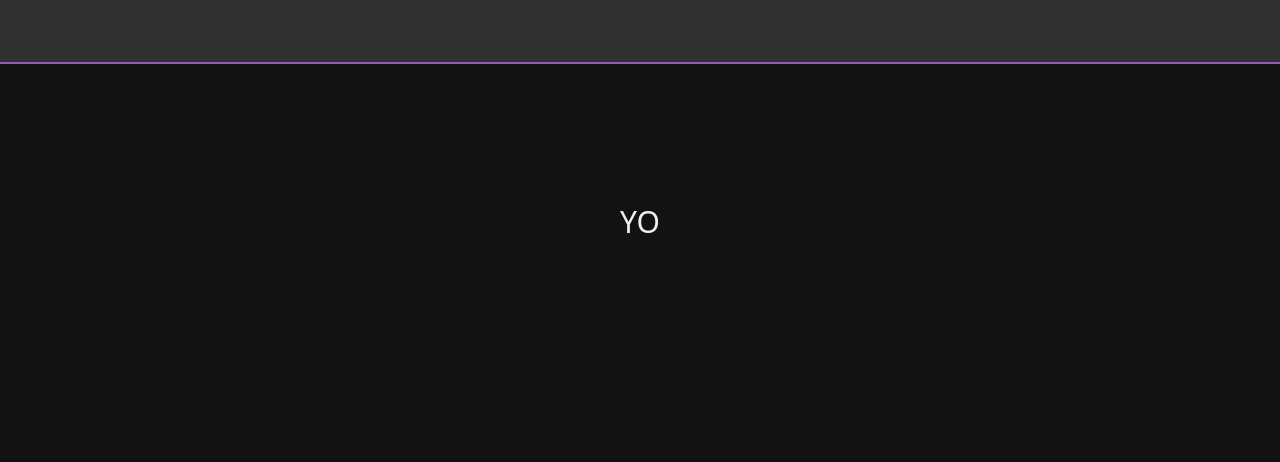
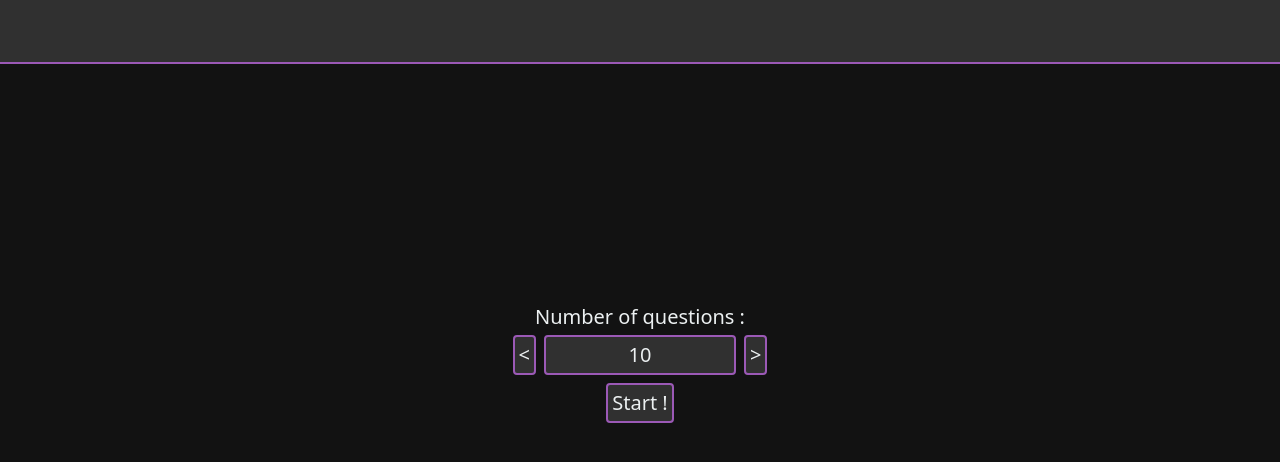
Before and after one commit to Herbin-Clement/QuizzAppReact, a React (Create React App) app: page / in a window 1280 px wide. Shown: the top 462 px of the page. Built offline with nearby package versions, Linux system fonts and the light colour scheme.

Commit message:
fix: add data hooks

```diff
--- a/src/App.js
+++ b/src/App.js
@@ -1,4 +1,4 @@
-import React, { useState } from 'react';
+import React from 'react';
 import Header from './components/Header/Header.jsx';
 import QuizzApp from './components/QuizzApp/QuizzApp.jsx';
 
@@ -6,7 +6,7 @@ const App = () => {
   return (
     <div className="flex flex-col">
       <Header></Header>
-      <QuizzApp nbQuestion={5}></QuizzApp>
+      <QuizzApp></QuizzApp>
     </div>
   );
 };
--- a/src/components/QuizzApp/Quizz/Answer.jsx
+++ b/src/components/QuizzApp/Quizz/Answer.jsx
@@ -1,6 +1,3 @@
-import react from 'react';
-import { useState } from 'react';
-
 const Answer = ({ answer, isSelected, select, id }) => {
 
     let borderColor = isSelected ? "border-cloud" : "border-amethist";
--- a/src/components/QuizzApp/Quizz/Question.jsx
+++ b/src/components/QuizzApp/Quizz/Question.jsx
@@ -1,5 +1,3 @@
-import react, { useState } from 'react';
-
 const Question = ({ question }) => {
     return(
         <div className="flex justify-center items-center w-10/10 h-4/10 mb-10 text-center text-cloud text-3xl">
--- a/src/components/QuizzApp/Quizz/Quizz.jsx
+++ b/src/components/QuizzApp/Quizz/Quizz.jsx
@@ -1,4 +1,4 @@
-import react, { useEffect, useState } from 'react';
+import { useEffect, useState } from 'react';
 import Question from './Question.jsx';
 import Answer from './Answer.jsx';
 import Validate from './Validate.jsx';
@@ -13,14 +13,14 @@ const displayAnswers = (answerData, selectAnswer, selected) => {
     return a;
 }
 
-const Quizz = ({ nbQuestion, endOfQuizz }) => {
+const Quizz = ({ data, endOfQuizz }) => {
 
     const [question, setQuestion] = useState("");
     const [answers, setAsnwers] = useState([]);
     const [correctAnswer, setCorrectAnswer] = useState("");
     const [nbCurrentQuestion, setNbCurrentQuestion] = useState(0);
     const [selected, setSelected] = useState(-1);
-    const [point, setPoint] = useState(0);
+    const [score, setScore] = useState(0);
 
     useEffect(() => {
         nextQuestion();
@@ -44,14 +44,14 @@ const Quizz = ({ nbQuestion, endOfQuizz }) => {
         setQuestion((prevState) => question);
         setCorrectAnswer((prevState) => correctAnswer);
         setNbCurrentQuestion((prevState) => prevState += 1);
-        console.log(`nbCurrentQuestion : ${nbCurrentQuestion}`);
     }
 
     const validateAnswer = async () => {
         if (selected !== -1) {
-            setPoint((prevState) => prevState + 10);
-            if (nbCurrentQuestion === nbQuestion) {
-                endOfQuizz();
+            setScore((prevState) => prevState + 10);
+            if (nbCurrentQuestion === data.nbQuestion) {
+                data.score = score;
+                endOfQuizz(data);
             } else {
                 nextQuestion();
             }
@@ -60,7 +60,7 @@ const Quizz = ({ nbQuestion, endOfQuizz }) => {
 
     return(
         <div className="flex flex-col items-center w-4/10 h-7/10">
-            <div className="w-10/10 h-1/10 mb-10 text-center text-cloud text-xl text-alig text-amethist">Question {nbCurrentQuestion + " / " + nbQuestion}</div>
+            <div className="w-10/10 h-1/10 mb-10 text-center text-xl text-alig text-amethist">Question {nbCurrentQuestion + " / " + data.nbQuestion}</div>
             <Question question={question}></Question>
             {displayAnswers(answers, selectAnswer, selected)}
             <Validate validate={validateAnswer} isDisabled={selected === -1 ? true : false}></Validate>
--- a/src/components/QuizzApp/QuizzApp.jsx
+++ b/src/components/QuizzApp/QuizzApp.jsx
@@ -1,26 +1,29 @@
-import react, { useState } from 'react';
+import { useState } from 'react';
 import Quizz from './Quizz/Quizz.jsx';
 import QuizzSettings from './QuizzSettings.jsx';
+import QuizzResult from './QuizzResult.jsx';
 
 const QuizzApp = () => {
 
-    const [nbQuestion, setNbQuestion] = useState(10);
     const [isQuizzStarted, setIsQuizzStarted] = useState(false);
     const [isQuizzEnd, setIsQuizzEnd] = useState(false);
+    const [data, setData] = useState(null);
 
     const endOfQuizz = () => {
         setIsQuizzEnd((prevState) => true);
-        console.log("END");
     }
 
-    const startOfQuizz = () => {
-        setIsQuizzStarted((prevState) => true)
+    const startOfQuizz = (data) => {
+        setIsQuizzStarted((prevState) => true);
+        setData((prevState) => data);
+        console.log(data);
     }
 
     return (
         <div className="flex justify-center w-full h-11/12 pt-5p bg-black0">
             {!isQuizzStarted && <QuizzSettings startOfQuizz={startOfQuizz}/>}
-            {isQuizzStarted && !isQuizzEnd && <Quizz nbQuestion={nbQuestion} endOfQuizz={endOfQuizz}/>}
+            {isQuizzStarted && !isQuizzEnd && <Quizz endOfQuizz={endOfQuizz} data={data}/>}
+            {isQuizzEnd && <QuizzResult data={data}/>}
         </div>
     )
 };
--- /dev/null
+++ b/src/components/QuizzApp/QuizzResult.jsx
@@ -0,0 +1,14 @@
+import { useState } from 'react';
+
+const QuizzSettings = ({ data }) => {
+
+    return (
+        <div className="flex flex-col justify-center items-center w-4/10 h-7/10 text-cloud text-xl">
+            <div className="flex mt-1">
+                <div className="flex items-center px-2 w-48 border-2 border-amethist rounded bg-black1 ">Score : {data.score}</div>
+            </div>
+        </div>
+    );
+};
+
+export default QuizzSettings;
--- a/src/components/QuizzApp/QuizzSettings.jsx
+++ b/src/components/QuizzApp/QuizzSettings.jsx
@@ -1,11 +1,22 @@
-import react from 'react';
+import { useState } from 'react';
 
-const QuizzSettings = ({ startOfQuizz }) => {
-    return(
-        <div className="flex flex-col items-center w-4/10 h-7/10">
-            <div onClick={() => startOfQuizz()} className="flex justify-center items-center w-10/10 h-4/10 mb-10 text-center text-cloud text-3xl">
-                YO
+const QuizzSettings = ({ startOfQuizz}) => {
+
+    const [nbQuestion, setNbQuestion] = useState(10);
+
+    const changeValue = (n) => {
+        setNbQuestion((prevState) => prevState + n);
+    }
+
+    return (
+        <div className="flex flex-col justify-center items-center w-4/10 h-7/10 text-cloud text-xl">
+            <div>Number of questions : </div>
+            <div className="flex mt-1">
+                <div onClick={() => changeValue(-1)} className="p-1 border-2 border-amethist rounded bg-black1 cursor-pointer select-none">{"<"}</div>
+                <div className="flex justify-center items-center mx-2 w-48 border-2 border-amethist rounded bg-black1 ">{nbQuestion}</div>
+                <div onClick={() => changeValue(1)} className="p-1 border-2 border-amethist rounded bg-black1 cursor-pointer select-none">{">"}</div>
             </div>
+            <div onClick={() => startOfQuizz({nbQuestion: nbQuestion})} className="mt-2 p-1 border-2 border-amethist rounded bg-black1 cursor-pointer select-none">Start !</div>
         </div>
     );
 };
```
